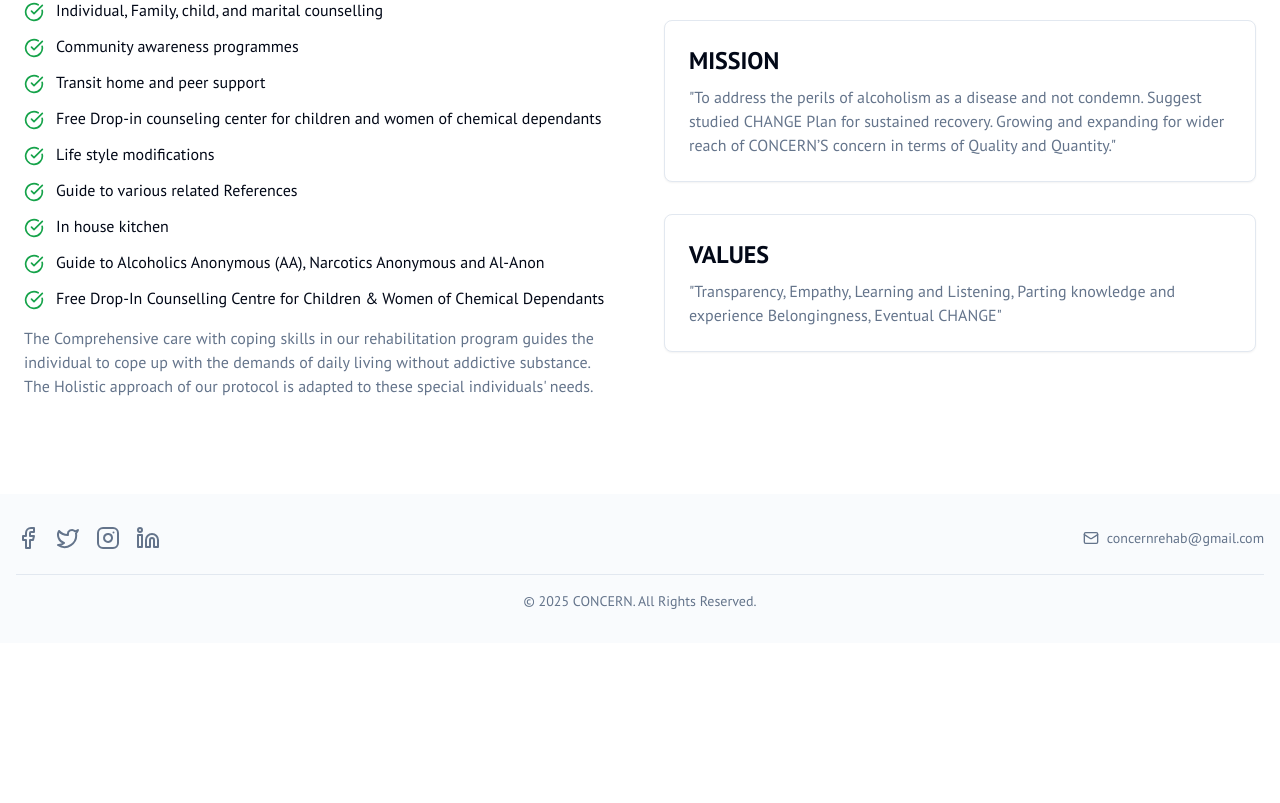
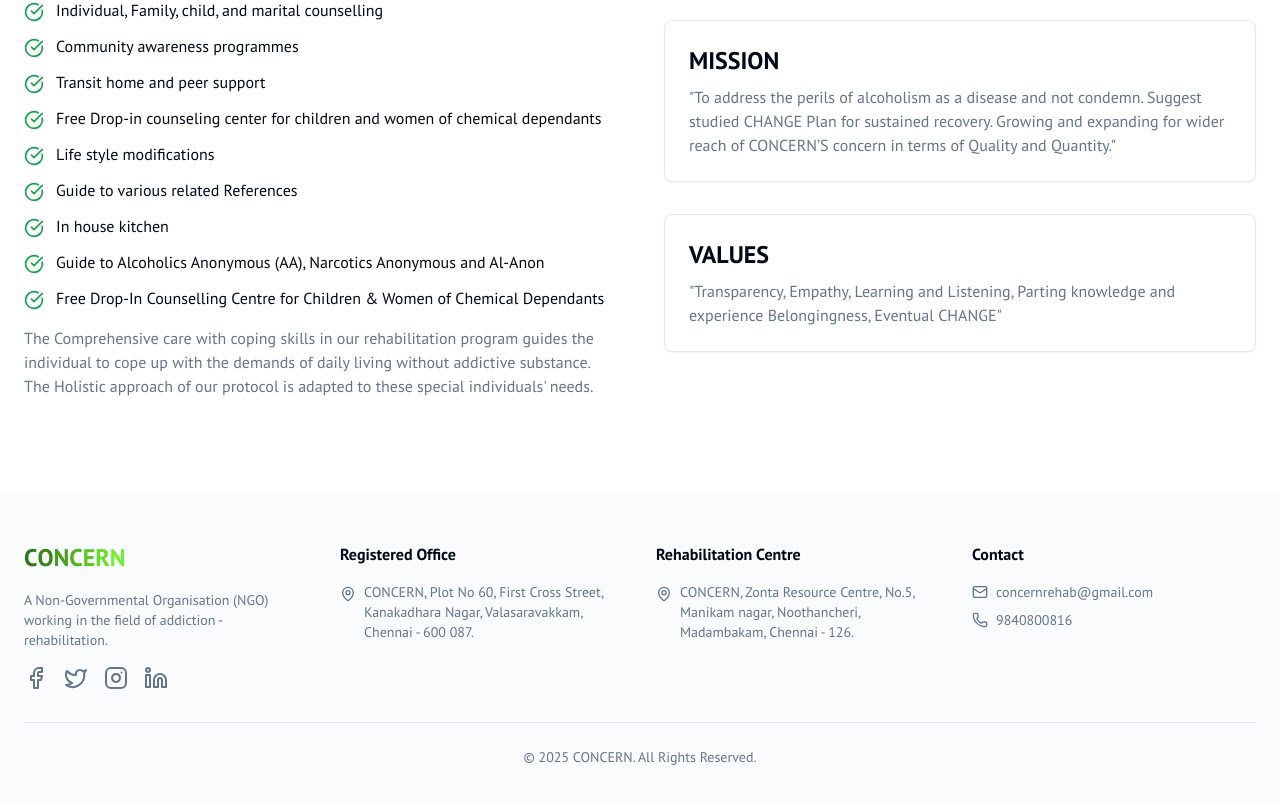
Before and after one commit to tanishpoddar/Concern-Website, a Next.js app: page / in a window 1280 px wide. Shown: the part 884-1687 px from the top of the page. Before the commit the page ends 1527 px from the top, so only its background shows below. Built offline with nearby package versions, Linux system fonts and the light colour scheme.

Commit message:
changed-code-files

```diff
--- a/src/components/footer.tsx
+++ b/src/components/footer.tsx
@@ -1,12 +1,18 @@
 import Link from 'next/link';
-import { Facebook, Twitter, Instagram, Linkedin, Mail } from 'lucide-react';
+import { Facebook, Twitter, Instagram, Linkedin, Mail, Phone, MapPin } from 'lucide-react';
+import { ConcernLogo } from './logo';
 
 export default function Footer() {
   return (
     <footer className="bg-muted/40 text-muted-foreground">
-      <div className="container mx-auto px-4 py-8">
-        <div className="flex flex-col items-center justify-between gap-6 sm:flex-row">
-          <div className="flex space-x-4">
+      <div className="container mx-auto px-4 py-12 md:px-6">
+        <div className="grid grid-cols-1 gap-8 text-center md:grid-cols-4 md:text-left">
+          <div className="md:col-span-1">
+             <ConcernLogo className="mb-4 text-2xl justify-center md:justify-start"/>
+            <p className="text-sm">
+              A Non-Governmental Organisation (NGO) working in the field of addiction - rehabilitation.
+            </p>
+             <div className="mt-4 flex justify-center space-x-4 md:justify-start">
                 <Link href="#" aria-label="Facebook" className="hover:text-foreground">
                 <Facebook />
                 </Link>
@@ -20,14 +26,46 @@
                 <Linkedin />
                 </Link>
             </div>
-           <div className="flex items-center gap-2 text-sm">
-            <Mail className="h-4 w-4" />
+          </div>
+
+          <div>
+            <h3 className="mb-4 font-semibold text-foreground">Registered Office</h3>
+            <address className="space-y-2 not-italic text-sm">
+              <p className="flex items-start justify-center md:justify-start">
+                <MapPin className="mr-2 h-4 w-4 flex-shrink-0 mt-1" />
+                <span>CONCERN, Plot No 60, First Cross Street, Kanakadhara Nagar, Valasaravakkam, Chennai - 600 087.</span>
+              </p>
+            </address>
+          </div>
+
+          <div>
+            <h3 className="mb-4 font-semibold text-foreground">Rehabilitation Centre</h3>
+            <address className="space-y-2 not-italic text-sm">
+              <p className="flex items-start justify-center md:justify-start">
+                <MapPin className="mr-2 h-4 w-4 flex-shrink-0 mt-1" />
+                <span>CONCERN, Zonta Resource Centre, No.5, Manikam nagar, Noothancheri, Madambakam, Chennai - 126.</span>
+              </p>
+            </address>
+          </div>
+
+          <div>
+            <h3 className="mb-4 font-semibold text-foreground">Contact</h3>
+             <div className="space-y-2 text-sm">
+                <p className="flex items-center justify-center md:justify-start">
+                  <Mail className="mr-2 h-4 w-4" />
                   <a href="mailto:concernrehab@gmail.com" className="hover:text-foreground">
                     concernrehab@gmail.com
                   </a>
+                </p>
+                <p className="flex items-center justify-center md:justify-start">
+                  <Phone className="mr-2 h-4 w-4" />
+                  <span>9840800816</span>
+                </p>
               </div>
           </div>
-        <div className="mt-6 border-t pt-4 text-center text-sm">
+
+        </div>
+        <div className="mt-8 border-t pt-6 text-center text-sm">
           <p>
             &copy; {new Date().getFullYear()} CONCERN. All Rights Reserved.
           </p>
```
Lines whose indentation alone changed are shown as unchanged.
